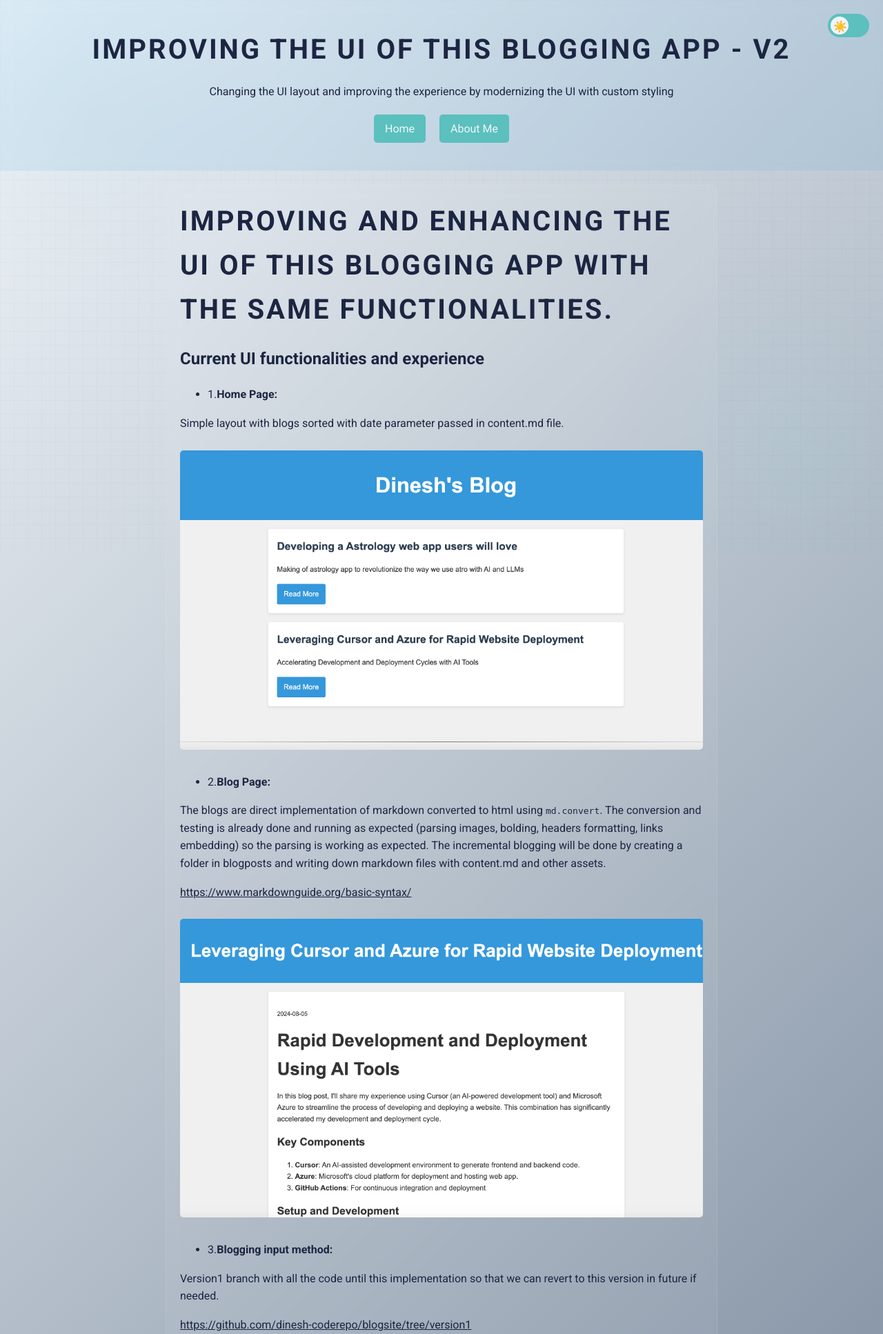
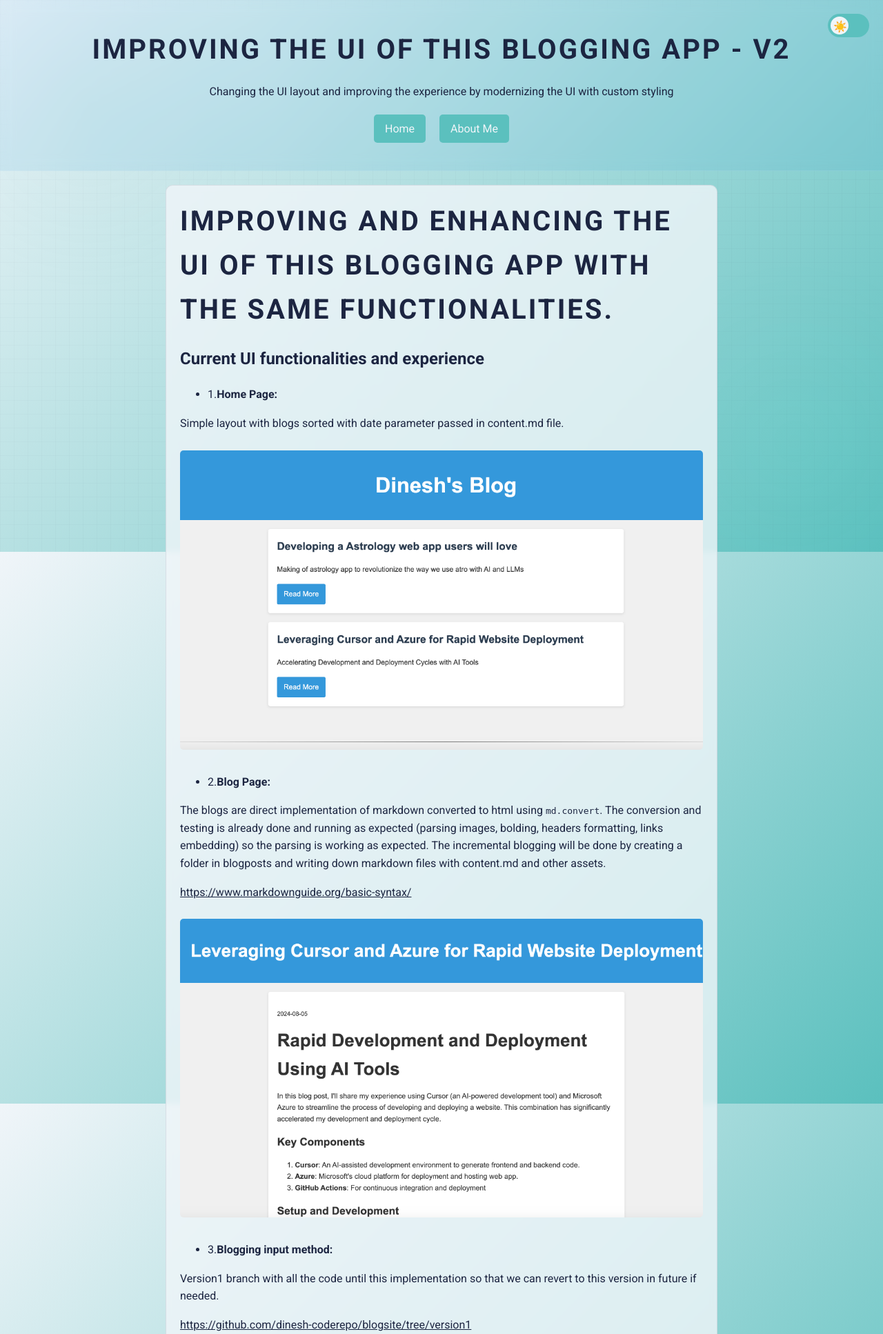
Before and after one commit to dinesh-coderepo/blogsite, a Flask app: page /blog/Blog2 in a window 1280 px wide. Shown: the top 1934 px of the page at 69% size. Run offline with Flask 3, Linux system fonts and the light colour scheme.

Commit message:
[Design] removed gradient for better readability and making some background color adjustment in light mode

```diff
--- a/src/templates/about.html
+++ b/src/templates/about.html
@@ -15,7 +15,8 @@
         }
         body {
             font-family: 'Roboto', sans-serif;
-            background: linear-gradient(135deg, var(--background) 0%, var(--primary) 100%);
+            background: linear-gradient(135deg, var(--background) 0%, var(--secondary) 100%);
+            background-attachment: fixed; /* Add this line */
             color: var(--text);
             line-height: 1.6;
             margin: 0;
@@ -269,6 +270,7 @@
     <div class="container">
         <div class="name-section">
             <h2>Maluchuru Sai Dinesh Reddy</h2>
+            <h3>🙏 Gratitude 🌟 Meditation 🧘‍♂️ Reflection 💭 Determination 💪</h3>
         </div>
         <div class="about-content">
             <div class="email-section">
--- a/src/templates/blog.html
+++ b/src/templates/blog.html
@@ -15,7 +15,8 @@
         }
         body {
             font-family: 'Roboto', sans-serif;
-            background: linear-gradient(135deg, var(--background) 0%, var(--primary) 100%);
+            background: linear-gradient(135deg, var(--background) 0%, var(--secondary) 100%);
+            background-attachment: fixed; /* Add this line */
             color: var(--text);
             line-height: 1.6;
             margin: 0;
@@ -58,10 +59,10 @@
             padding: 20px;
         }
         .blog-content {
-            background-color: rgba(255, 255, 255, 0.05);
-            backdrop-filter: blur(10px);
+            background-color: rgba(240, 245, 249, 0.8);
+            backdrop-filter: blur(5px);
             border-radius: 10px;
-            border: 1px solid rgba(255, 255, 255, 0.1);
+            border: 1px solid rgba(28, 37, 65, 0.1);
             padding: 20px;
             margin-bottom: 20px;
         }
@@ -182,7 +183,7 @@
                 linear-gradient(to bottom, rgba(240, 245, 249, 0.02) 1px, transparent 1px);
         }
         body.dark-mode .blog-content {
-            background-color: rgba(11, 19, 43, 0.8);
+            background-color: rgba(11, 19, 43, 0.8); /* Keep dark mode styling */
             border-color: rgba(240, 245, 249, 0.1);
         }
         body.dark-mode header {
```
Also changed, not shown: src/templates/index_blog.html (+4 -3 lines).
